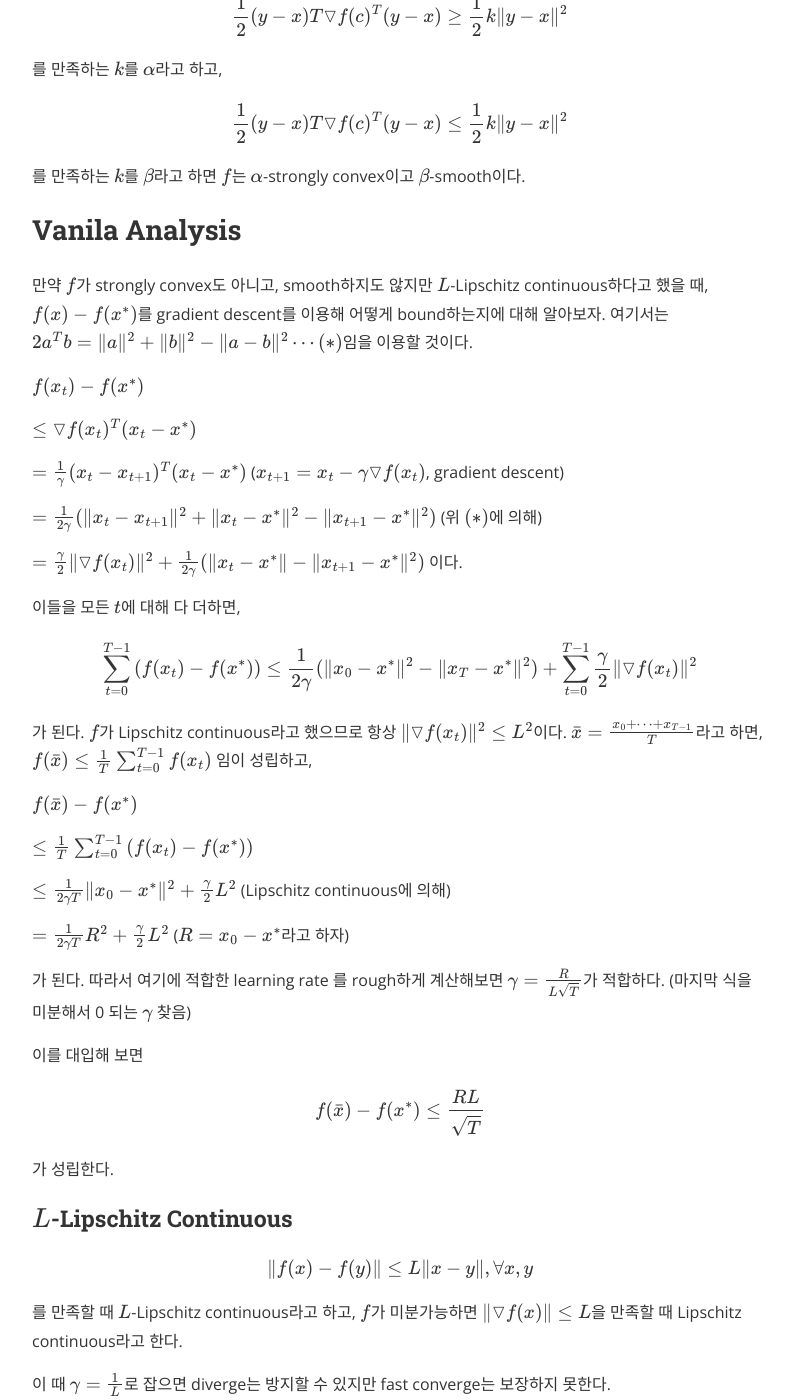
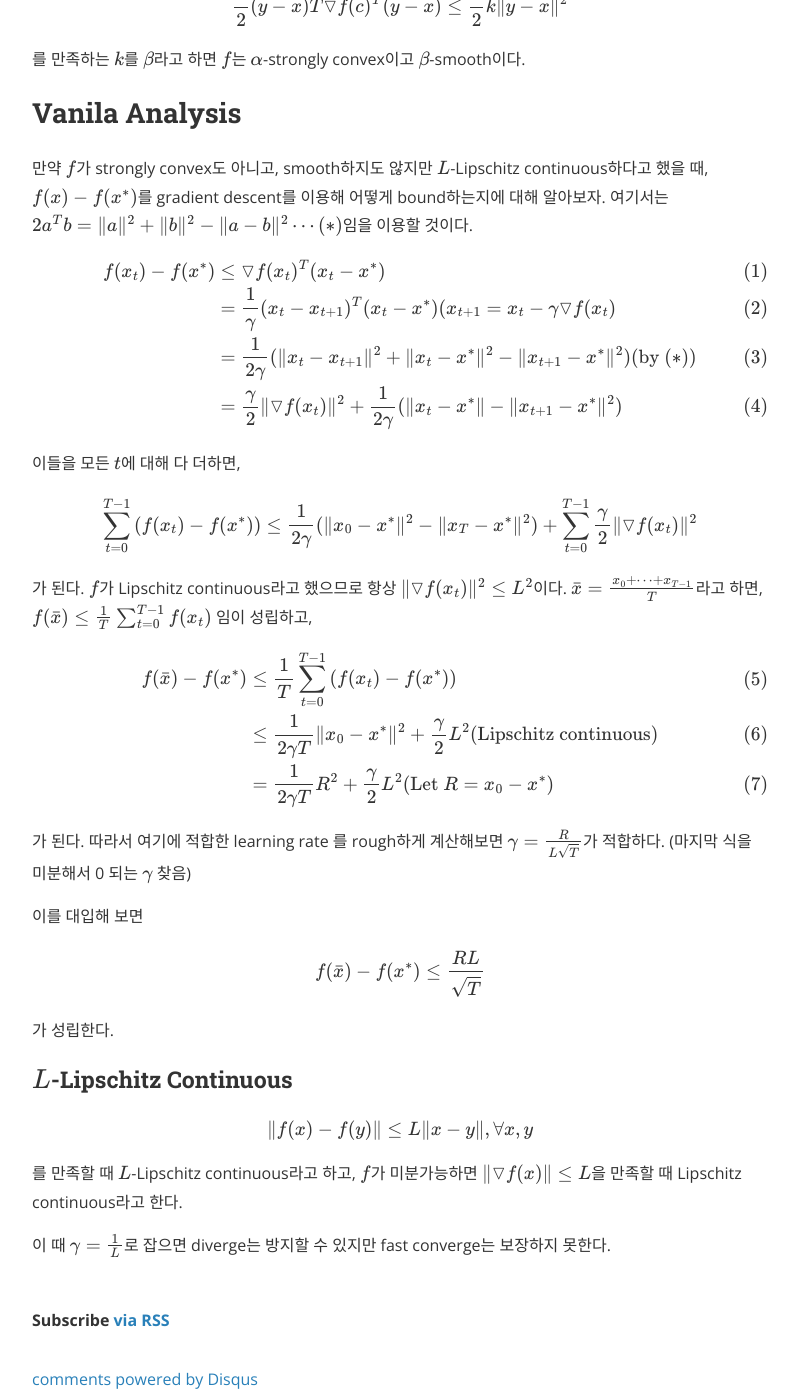
Before and after one commit to YeonjeeJung/yeonjeejung.github.io, a Jekyll site: the page built from Lecture/Optimization/_posts/2019-09-09-OptLecture3.md, in a window 1280 px wide and 1400 px high, scrolled down 4022 px. Shown: the whole window, without its empty margins (240-1038 px from the left). Built offline with Jekyll 4.4.1, drawn with Linux system fonts in a browser that asks for light colours; nearby versions of some CDN libraries; formulas are drawn with MathJax 3; comment, search, counter and statistics services are not loaded; some of the changed text lies outside the part shown.

Commit message:
Modify OptLecture3

```diff
--- a/Lecture/Optimization/_posts/2019-09-09-OptLecture3.md
+++ b/Lecture/Optimization/_posts/2019-09-09-OptLecture3.md
@@ -30,9 +30,8 @@ $$f(x_t)-f(x^* )\le\epsilon$$
 
 $$f(x)-f(y)\le\triangledown f(x)^T(x-y)-\frac{\alpha}{2}\|x-y\|^2, \forall x,y$$
 
-를 만족할 때의 $\alpha$를 앞에 붙여 $\alpha$-strong convex라고 한다. 만약 $f$가 미분불가능하면 subgradient로 $\alpha$-strongly convexity를 정할 수 있다.
+를 만족할 때의 $\alpha$를 앞에 붙여 $\alpha$-strong convex라고 한다. 만약 $f$가 미분불가능하면 subgradient로 $\alpha$-strongly convexity를 정할 수 있다. 다르게는
 
-다르게는
 $$f(y)\ge f(x)+\triangledown f(x)^T(y-x)+\frac{\alpha}{2}\|x-y\|^2$$
 
 로 쓸 수 있다.
@@ -79,7 +78,7 @@ $$x^TAx\ge 0 , \forall x\in \mathbb{R}^d$$
 
 ## Hessian, Smooth, Strong convexity
 
-$$f \text{ 가 }\alpha\text{-strongly convex 이고 } \beta\text{-smooth 이다} \Leftrightarrow \alpha I \le \triangledown^2f(x)\le\beta I$$
+$$f :\alpha\text{-strongly convex & } \beta\text{-smooth } \Leftrightarrow \alpha I \le \triangledown^2f(x)\le\beta I$$
 
 를 항상 만족하는데, 행렬 $A, B$에 대하여 $A\le B$는 $B-A$가 positive semidefinite임을 뜻한다. 또한, 이는 $\triangledown^2 f(x)$의 eigenvalue들이 $\alpha$보다 크고 $\beta$보다 작음을 뜻한다.
 
@@ -95,9 +94,7 @@ $$f(y)-f(x)\le\triangledown f(y)^T(y-x)-\frac{\alpha}{2}\|x-y\|^2$$, $$f(x)-f(y)
 
 $$f(y)-f(x)\ge\triangledown f(y)^T(y-x)-\frac{\beta}{2}\|x-y\|^2$$, $$f(x)-f(y)\ge\triangledown f(x)^T(x-y)-\frac{\beta}{2}\|x-y\|^2$$
 
-가 항상 성립한다.
-
-$\alpha$에 대한 두 식을 합치면
+가 항상 성립한다. $\alpha$에 대한 두 식을 합치면
 
 $$0\le(\triangledown f(x)-\triangledown f(y))^T(x-y)-\alpha\|x-y\|^2\cdots(1)$$
 
@@ -105,9 +102,7 @@ $$0\le(\triangledown f(x)-\triangledown f(y))^T(x-y)-\alpha\|x-y\|^2\cdots(1)$$
 
 $$0\ge(\triangledown f(x)-\triangledown f(y))^T(x-y)-\beta\|x-y\|^2\cdots(2)$$
 
-를 얻게 된다.
-
-$x=y+ht$룰 대입하면 ($h$는 벡터, $t$는 스칼라)
+를 얻게 된다. $x=y+ht$룰 대입하면 ($h$는 벡터, $t$는 스칼라)
 
 $$(\triangledown f(x)-\triangledown f(y))^T(x-y) = \frac{\triangledown f(y+ht)-\triangledown f(y)}{t}ht^2$$
 
@@ -115,9 +110,7 @@ $$(\triangledown f(x)-\triangledown f(y))^T(x-y) = \frac{\triangledown f(y+ht)-\
 
 $$\lim_{t\rightarrow 0}{\frac{\triangledown f(y+ht)-\triangledown f(y)}{t}}ht^2=h^T\triangledown^2f(y)ht^2$$
 
-을 얻을 수 있다.
-
-이를 $(1)$과 $(2)$에 대입하면
+을 얻을 수 있다. 이를 $(1)$과 $(2)$에 대입하면
 
 $$\alpha t^2\|h\|^2\le h^T\triangledown^2f(y)t^2h\le \beta t^2\|h\|^2$$
 
@@ -154,15 +147,10 @@ $$\frac{1}{2}(y-x)T\triangledown f(c)^T(y-x)\le\frac{1}{2}k\|y-x\|^2$$
 ## Vanila Analysis
 만약 $f$가 strongly convex도 아니고, smooth하지도 않지만 $L$-Lipschitz continuous하다고 했을 때, $f(x)-f(x^* )$를 gradient descent를 이용해 어떻게 bound하는지에 대해 알아보자. 여기서는 $$2a^Tb = \|a\|^2+\|b\|^2-\|a-b\|^2 \cdots(* )$$임을 이용할 것이다.
 
-$f(x_t)-f(x^* )$
-
-$\le\triangledown f(x_t)^T(x_t-x^* )$
-
-$=\frac{1}{\gamma}(x_t-x_{t+1})^T(x_t-x^* )$ ($x_{t+1} = x_t-\gamma\triangledown f(x_t)$, gradient descent)
-
-$$=\frac{1}{2\gamma}(\|x_t-x_{t+1}\|^2+\|x_t-x^* \|^2-\|x_{t+1}-x^* \|^2)$$ (위 $(* )$에 의해)
-
-$$=\frac{\gamma}{2}\|\triangledown f(x_t)\|^2+\frac{1}{2\gamma}(\|x_t-x^* \| -\|x_{t+1}-x^* \|^2)$$ 이다.
+$$\begin{align}f(x_t)-f(x^* )&\le\triangledown f(x_t)^T(x_t-x^* )\\
+&=\frac{1}{\gamma}(x_t-x_{t+1})^T(x_t-x^* )(x_{t+1} = x_t-\gamma\triangledown f(x_t)\\
+&=\frac{1}{2\gamma}(\|x_t-x_{t+1}\|^2+\|x_t-x^* \|^2-\|x_{t+1}-x^* \|^2)(\text{by }(* ))\\
+&=\frac{\gamma}{2}\|\triangledown f(x_t)\|^2+\frac{1}{2\gamma}(\|x_t-x^* \| -\|x_{t+1}-x^* \|^2)\end{align}$$
 
 이들을 모든 $t$에 대해 다 더하면,
 
@@ -170,14 +158,9 @@ $$\sum_{t=0}^{T-1}\left(f(x_t)-f(x^* )\right)\le\frac{1}{2\gamma}(\|x_0-x^* \|^2
 
 가 된다. $f$가 Lipschitz continuous라고 했으므로 항상 $$\|\triangledown f(x_t)\|^2 \le L^2$$이다. $$\bar{x} = \frac{x_0+\cdots+x_{T-1}}{T}$$라고 하면, $$f(\bar{x})\le\frac{1}{T}\sum_{t=0}^{T-1}f(x_t)$$ 임이 성립하고,
 
-
-$f(\bar{x})-f(x^* )$
-
-$\le\frac{1}{T}\sum_{t=0}^{T-1}\left(f(x_t)-f(x^* )\right)$
-
-$$\le \frac{1}{2\gamma T}\|x_0-x^* \|^2 + \frac{\gamma}{2}L^2$$ (Lipschitz continuous에 의해)
-
-$=\frac{1}{2\gamma T}R^2 + \frac{\gamma}{2}L^2$ ($R = x_0-x^* $라고 하자)
+$$\begin{align}f(\bar{x})-f(x^* )&\le\frac{1}{T}\sum_{t=0}^{T-1}\left(f(x_t)-f(x^* )\right)\\
+&\le \frac{1}{2\gamma T}\|x_0-x^* \|^2 + \frac{\gamma}{2}L^2 (\text{Lipschitz continuous})\\
+&=\frac{1}{2\gamma T}R^2 + \frac{\gamma}{2}L^2 (\text{Let }R = x_0-x^* ) \end{align}$$
 
 가 된다. 따라서 여기에 적합한 learning rate 를 rough하게 계산해보면 $\gamma = \frac{R}{L\sqrt{T}}$가 적합하다. (마지막 식을 미분해서 0 되는 $\gamma$ 찾음)
 
```
Also changed, not shown: 2 other files.
